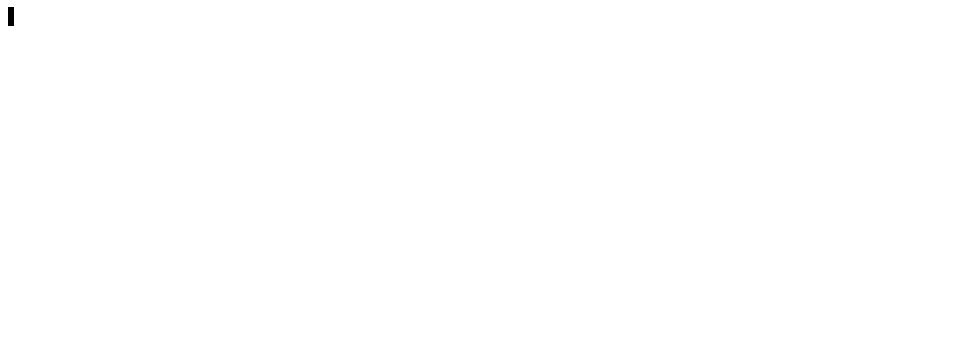
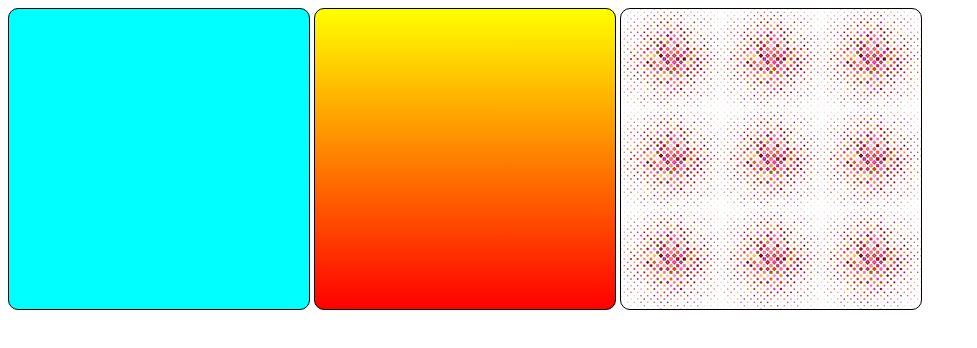
Before and after one commit to RamonLopes86/html-css, a plain HTML site: page ex022/fundo001.html in a window 1280 px wide. Shown: the whole page, without its empty margins (0-977 px from the left). Drawn offline with Linux system fonts and the light colour scheme.

Commit message:
atualização do exercicio

```diff
--- a/ex022/fundo001.html
+++ b/ex022/fundo001.html
@@ -6,27 +6,61 @@
     <title>Document</title>
 
 <style>
-    .quadrado{
-        border: 1px solid black;
+
+
+    div.quadrado{
+
+        display:inline-block;
+        border-style: solid;
+        border-width: 1px;
+        color:black;
         width: 300px;
         height: 300px;
+        background-color: lightgrey;
+        border-radius:10px;
+
+
 
     }
+
+
+    #q1{
+        background-color: aqua; /*imagem solida*/
+    }
+
+    #q2{
+        background-image: linear-gradient(to bottom,yellow,red); /*forma degradê*/
+    }
+
+    #q3{
+
+        background-image: url(image/pattern002.png); /*forma de imagem de fundo*/
+    }
+
+
+
+
 </style>
 
 </head>
 
 <body>
-
-    <di class="quadrado">
-
-    </div>
-    <di class="quadrado" >
-
-    </div>
-    <di class="quadrado">
+     <div class="quadrado" id="q1">
 
     </div>
 
+    <div class="quadrado" id="q2">
+
+
+    </div>
+
+    <div class="quadrado" id="q3">
+
+
+    </div>
+
+
+
+
 </body>
 </html>
```
